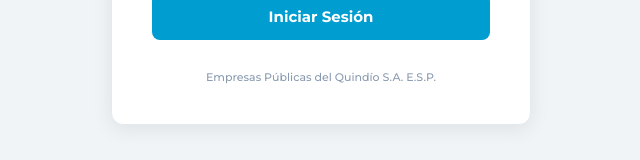
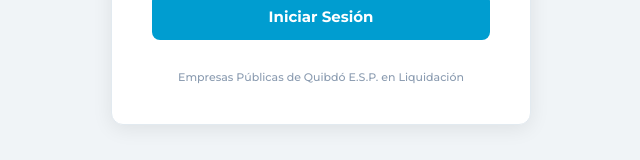
Before and after one commit to Estheiler/app_dashboard_epq, a React (Vite) app: page / in a window 1280 px wide. Shown: the part 531-691 px from the top of the page, without its empty margins (319-959 px from the left). Built offline with nearby package versions, Linux system fonts and the light colour scheme.

Commit message:
chore: actualizar textos institucionales y URL de produccion

```diff
--- a/src/components/Login.jsx
+++ b/src/components/Login.jsx
@@ -130,7 +130,7 @@
         </form>
 
         <div className="login-footer">
-          Empresas Públicas del Quindío S.A. E.S.P.
+          Empresas Públicas de Quibdó E.S.P. en Liquidación
         </div>
       </div>
     </div>
```
Also changed, not shown: 1 other file (tests, documents, lock files or other folders).
